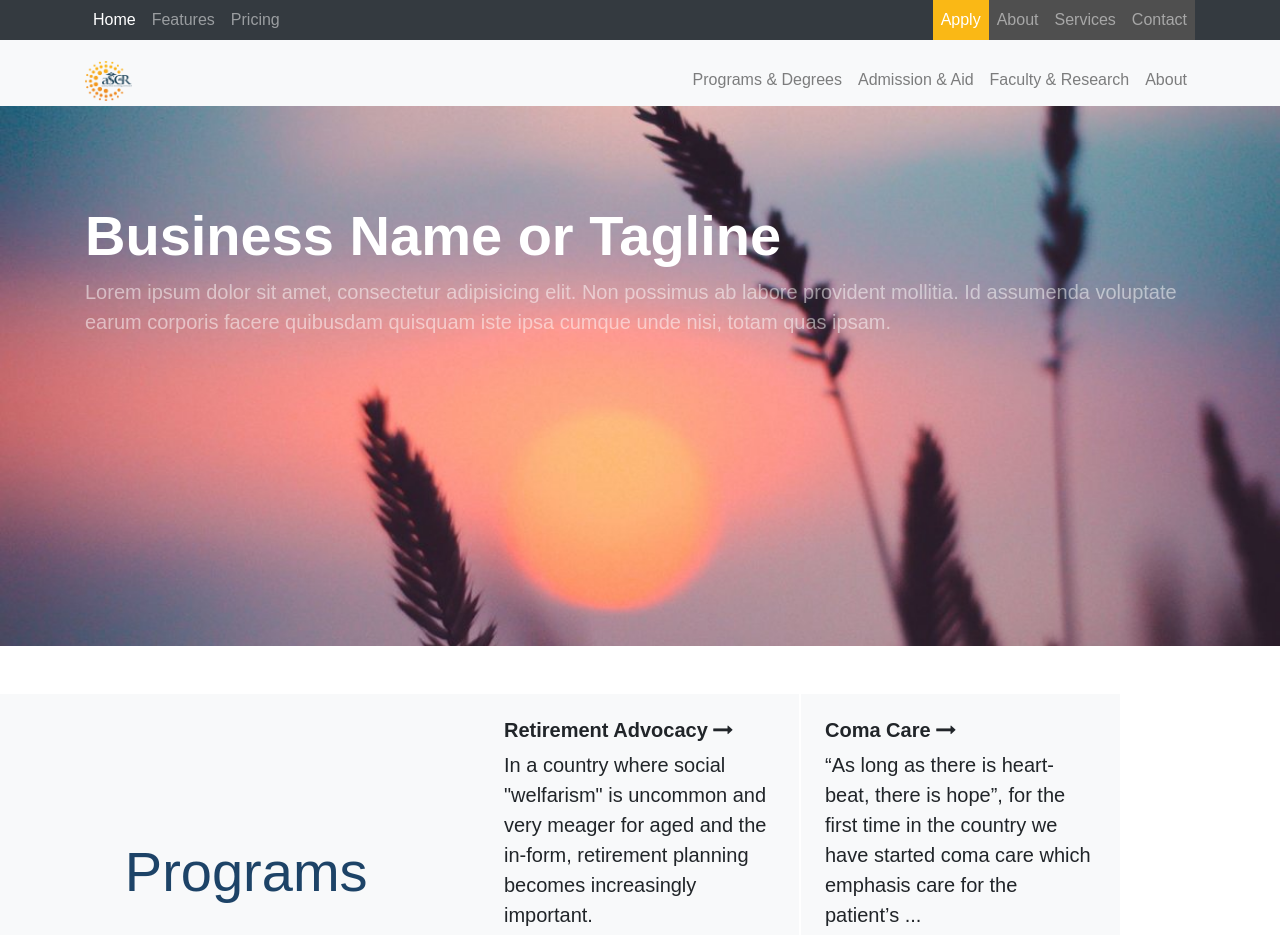
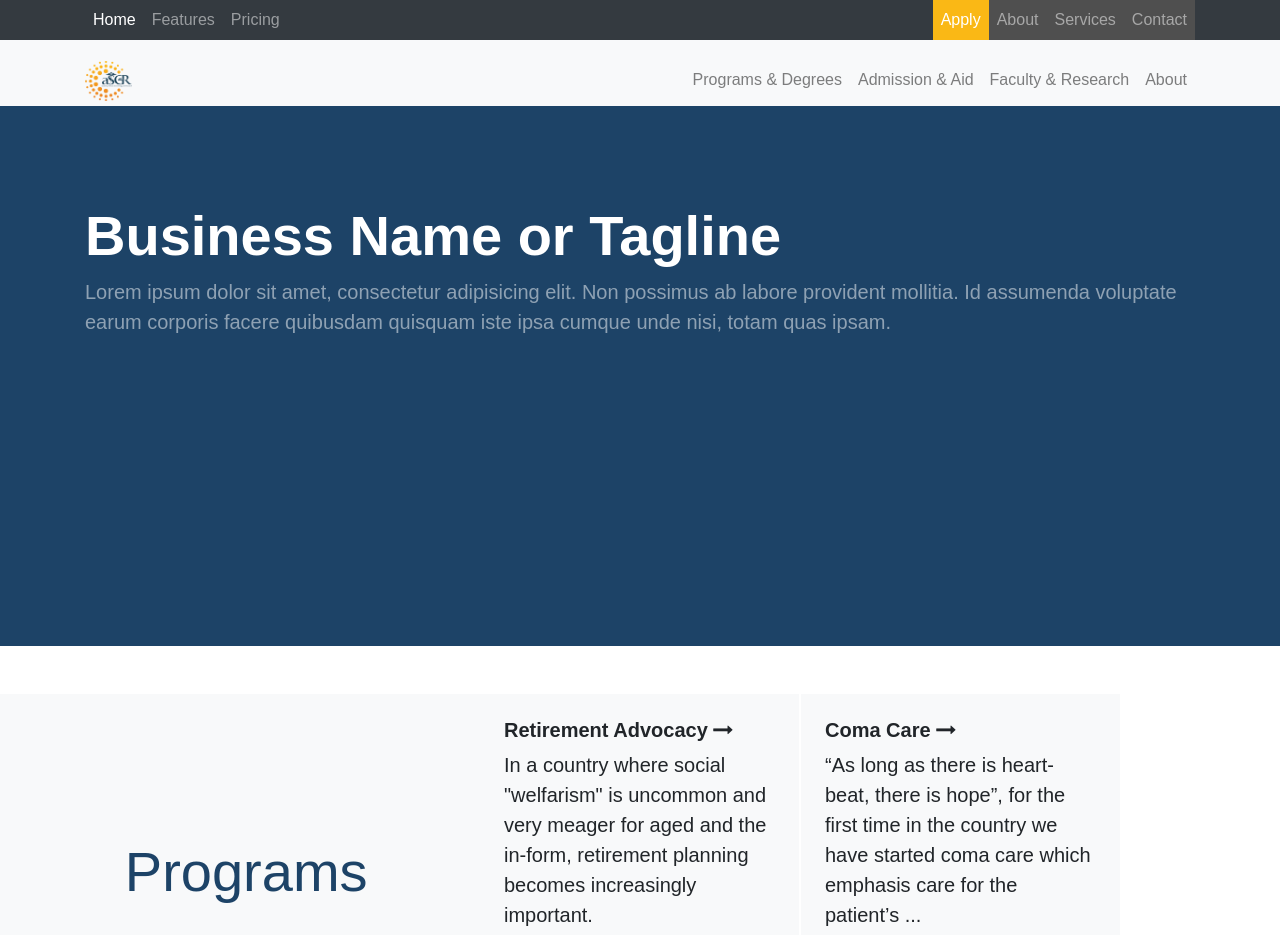
Before and after one commit to ic-Solutions/agsr-static, a Jekyll site: the page built from index.html, in a window 1280 px wide. Shown: the top 935 px of the page. Built offline with Jekyll 4.4.1, drawn with Linux system fonts in a browser that asks for light colours; nearby versions of some CDN libraries; some web fonts are replaced; comment, search, counter and statistics services are not loaded.

Commit message:
remove header bg

```diff
--- a/_includes/header.html
+++ b/_includes/header.html
@@ -1,5 +1,5 @@
 <!-- Header -->
-<header class="bg-primary py-5" style="background-image: url(/assets/images/rsz_ann-savchenko-h0h_89ifsws-unsplash.jpg); background-size:cover; background-repeat: no-repeat">
+<header class="bg-primary py-5">
     <div class="container h-100">
         <div class="row h-100 align-items-center">
             <div class="col-lg-12">
```
